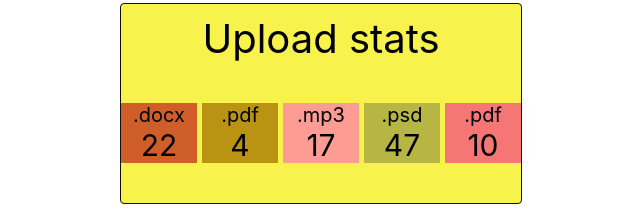
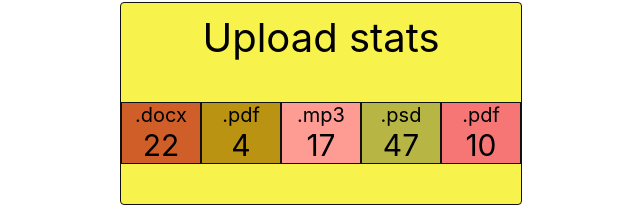
Before and after one commit to llNonlosoll/goit-react-hw-01-components, a React (Create React App) app: page / in a window 1280 px wide. Shown: the part 529-743 px from the top of the page, without its empty margins (319-959 px from the left). Built offline with nearby package versions, Linux system fonts and the light colour scheme.

Commit message:
statistics changed

```diff
--- a/src/components/statistics/statistics.jsx
+++ b/src/components/statistics/statistics.jsx
@@ -1,5 +1,6 @@
 import PropTypes from 'prop-types';
 import css from './statistics.module.css';
+import { StatsItem } from './statsitem/statsItem';
 import { getRandomHexColor } from './color';
 
 export const Statistics = ({ title, items }) => {
@@ -18,8 +19,7 @@ export const Statistics = ({ title, items }) => {
               backgroundColor: getRandomHexColor(),
             }}
           >
-            <span className={css.label}>{item.label}</span>
-            <span className={css.percentage}>{item.percentage}</span>
+            <StatsItem label={item.label} percentage={item.percentage} />
           </li>
         ))}
       </ul>
@@ -32,8 +32,6 @@ Statistics.propTypes = {
   items: PropTypes.arrayOf(
     PropTypes.shape({
       id: PropTypes.string.isRequired,
-      label: PropTypes.string.isRequired,
-      percentage: PropTypes.number.isRequired,
     })
   ),
 };
--- a/src/components/statistics/statistics.module.css
+++ b/src/components/statistics/statistics.module.css
@@ -28,13 +28,6 @@
   display: flex;
   flex-direction: column;
   align-items: center;
-  flex-basis: calc((100% - 4 * 5px) / 5);
+  flex-basis: calc(100% / 5);
+  border: 1px solid #111;
 }
-
-.label {
-  font-size: 20px;
-}
-
-.percentage {
-  font-size: 30px;
-}
--- /dev/null
+++ b/src/components/statistics/statsitem/statsItem.jsx
@@ -0,0 +1,16 @@
+import PropTypes from 'prop-types';
+import css from './statsItem.module.css';
+
+export const StatsItem = ({ label, percentage }) => {
+  return (
+    <div className={css.item_container}>
+      <span className={css.label}>{label}</span>
+      <span className={css.percentage}>{percentage}</span>
+    </div>
+  );
+};
+
+StatsItem.propTypes = {
+  label: PropTypes.string.isRequired,
+  percentage: PropTypes.number.isRequired,
+};
--- /dev/null
+++ b/src/components/statistics/statsitem/statsItem.module.css
@@ -0,0 +1,13 @@
+.item_container {
+  display: flex;
+  flex-direction: column;
+  align-items: center;
+}
+
+.label {
+  font-size: 20px;
+}
+
+.percentage {
+  font-size: 30px;
+}
```
